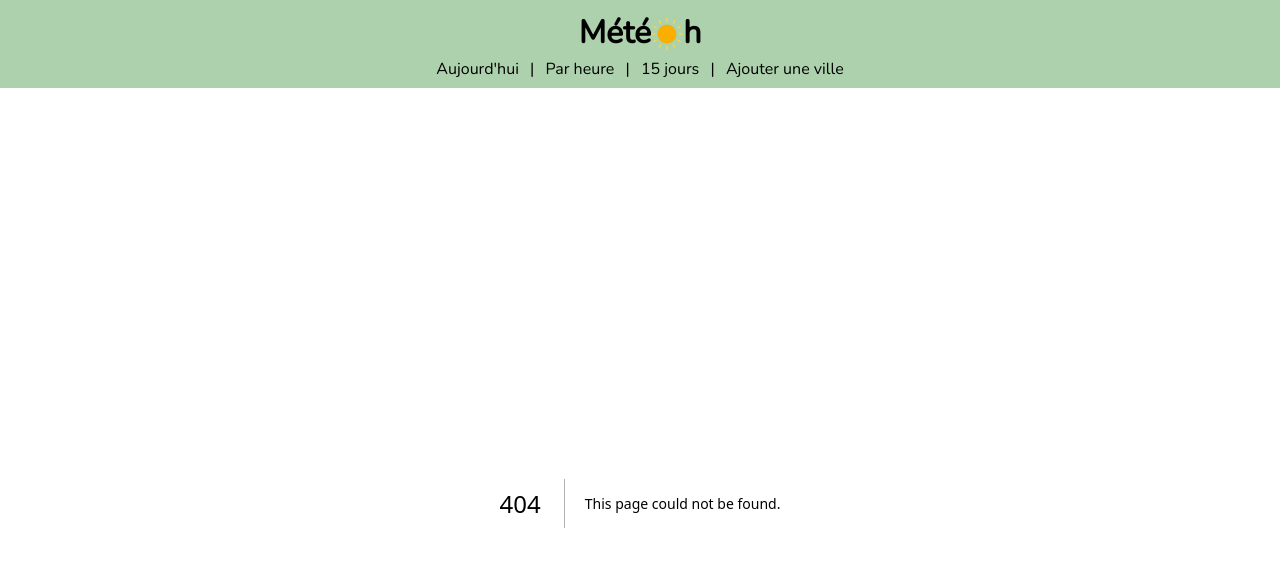
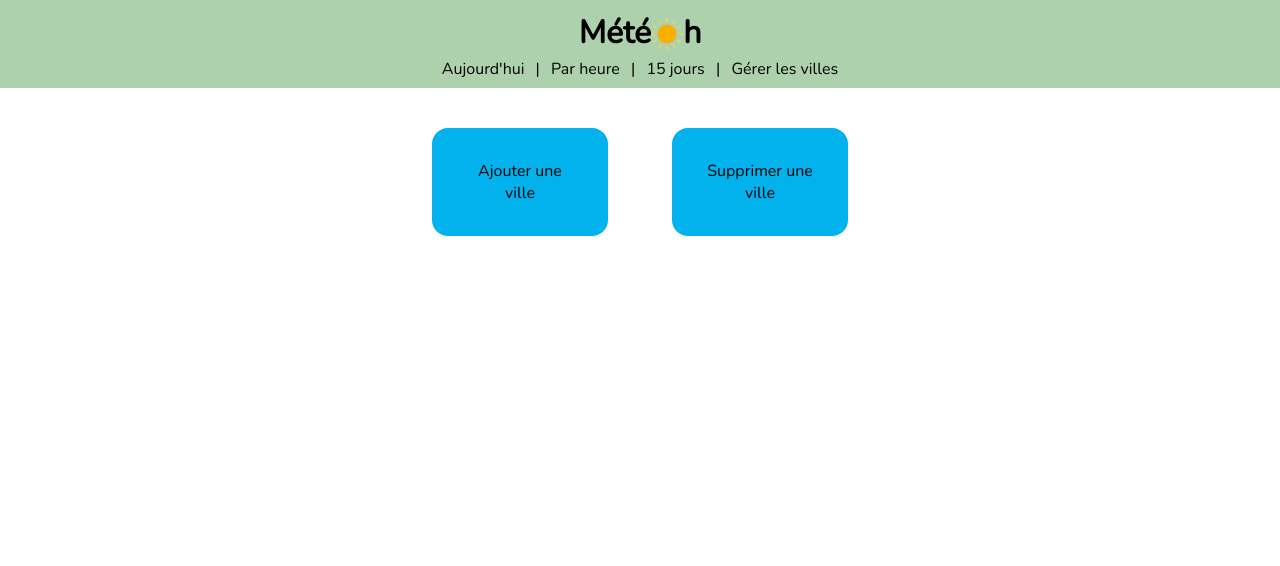
Before and after one commit to anais-jouanny/meteo-widget, a Next.js app: page /manage-cities in a window 1280 px wide. Before the commit this address had no page. Shown: the top 566 px of the page. Built offline with nearby package versions, Linux system fonts and the light colour scheme.

Commit message:
add manage-cities page

```diff
--- a/components/Navbar.tsx
+++ b/components/Navbar.tsx
@@ -23,7 +23,7 @@ const Navbar = () => {
       </li>
       <li>|</li>
       <li>
-        <Link href="/add-city">Ajouter une ville</Link>
+        <Link href="/manage-cities">Gérer les villes</Link>
       </li>
     </ul>
   );
--- a/modules/AddCity.module.css
+++ b/modules/AddCity.module.css
@@ -34,5 +34,5 @@
   border-radius: 0.3em;
   background-color: rgba(2, 178, 237, 0.407);
   border: 1px solid gray;
-  box-shadow: 1px 1px rgb(213, 213, 213);
+  box-shadow: 1px 1px rgb(200, 200, 200);
 }
--- a/modules/Header.module.css
+++ b/modules/Header.module.css
@@ -2,6 +2,7 @@
   background-color: rgb(172, 209, 172);
   text-align: center;
   padding: 0.7em;
+  margin-bottom: 1.5em;
 }
 
 .title {
--- a/modules/Hours.module.css
+++ b/modules/Hours.module.css
@@ -9,6 +9,11 @@
   border-radius: 1em;
   width: 75%;
   list-style: none;
+}
+
+.card:hover {
+  box-shadow: 1px 1px 3px rgb(130, 130, 130);
+  cursor: pointer;
 }
 
 .openCard {
--- /dev/null
+++ b/modules/ManageCities.module.css
@@ -0,0 +1,20 @@
+.list {
+  list-style: none;
+  display: flex;
+  flex-wrap: wrap;
+  justify-content: center;
+  column-gap: 4em;
+  row-gap: 2em;
+}
+
+.listItem {
+  padding: 2em;
+  background-color: rgb(2, 178, 237);
+  border-radius: 1em;
+  width: 11em;
+  text-align: center;
+}
+
+.listItem:hover {
+  box-shadow: 1px 1px 3px rgb(130, 130, 130);
+}
--- /dev/null
+++ b/pages/manage-cities.tsx
@@ -0,0 +1,18 @@
+import Link from "next/link";
+import manageCitiesStyles from "../modules/ManageCities.module.css";
+
+const ManageCities = () => {
+  return (
+    <ul className={manageCitiesStyles.list}>
+      <Link href="/add-city">
+        <li className={manageCitiesStyles.listItem}>Ajouter une ville</li>
+      </Link>
+
+      <Link href="/delete-city">
+        <li className={manageCitiesStyles.listItem}>Supprimer une ville</li>
+      </Link>
+    </ul>
+  );
+};
+
+export default ManageCities;
```
Also changed, not shown: pages/delete-city.tsx (added, +8 -0 lines).
